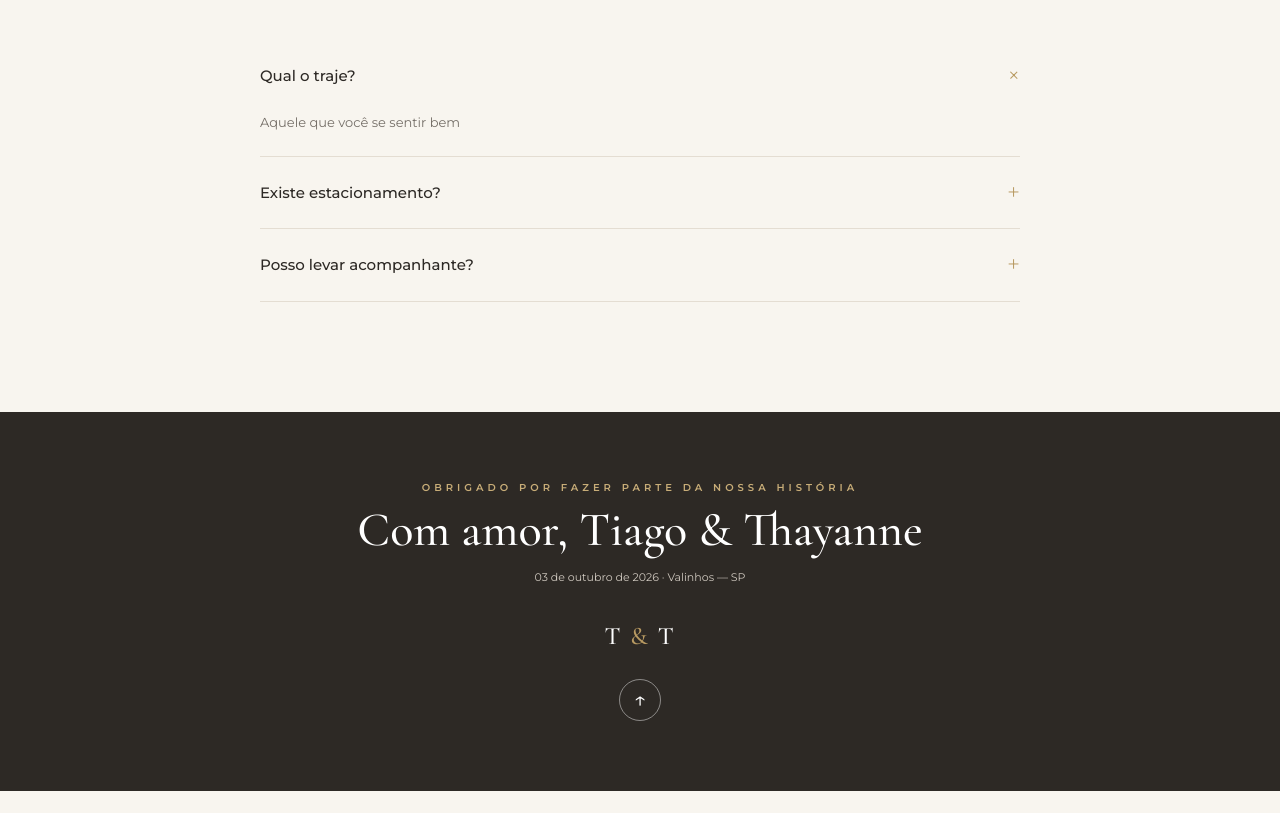
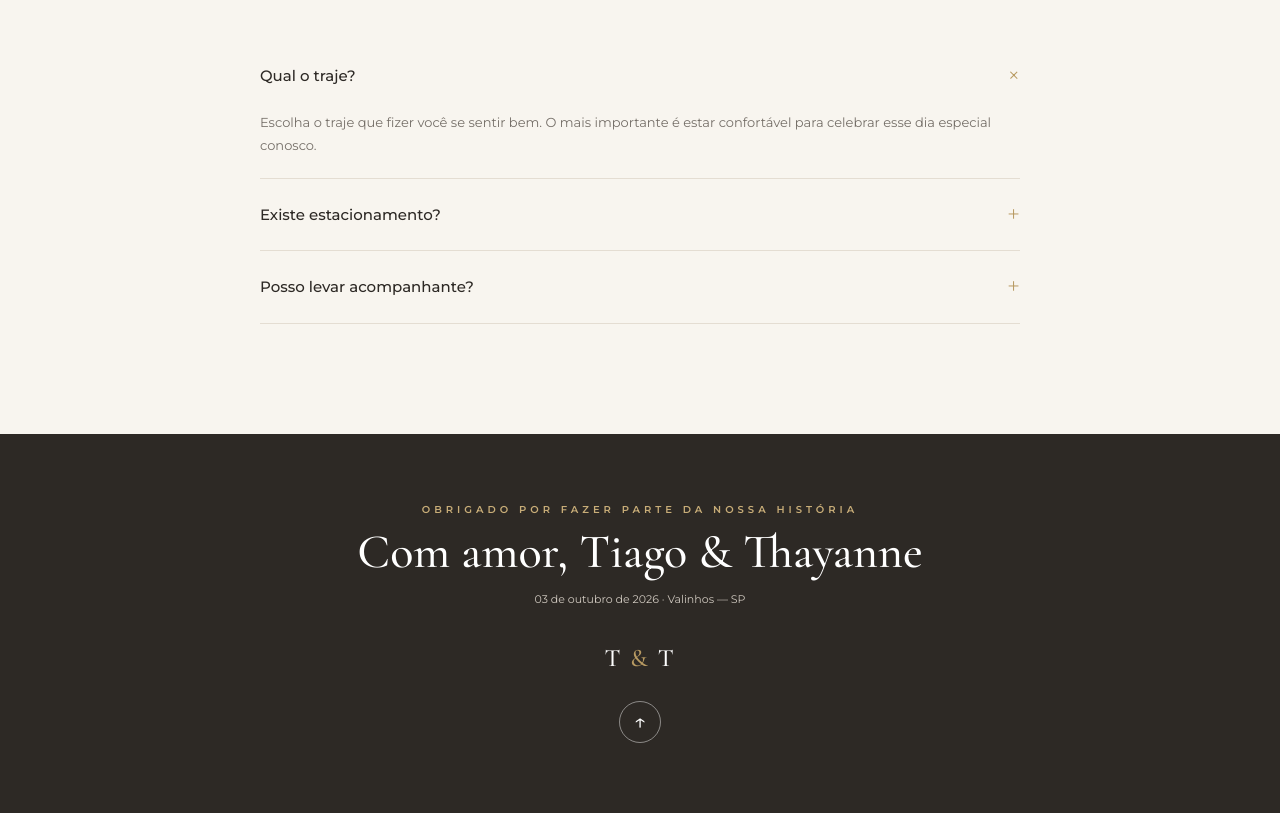
Before and after one commit to tiagostz/wedding, a React (Vite) app in the folder frontend/: page / in a window 1280 px wide. Shown: the part 3401-4214 px from the top of the page. Before the commit the page ends 4192 px from the top, so only its background shows below. Built offline with nearby package versions, Linux system fonts and the light colour scheme; no server answers.

Commit message:
fix: improve FAQ wording

```diff
--- a/frontend/src/components/Faq.tsx
+++ b/frontend/src/components/Faq.tsx
@@ -2,7 +2,7 @@ export function Faq() {
   const faqItems = [
     {
       q: "Qual o traje?",
-      a: "Aquele que você se sentir bem",
+      a: "Escolha o traje que fizer você se sentir bem. O mais importante é estar confortável para celebrar esse dia especial conosco.",
       open: true,
     },
     {
@@ -12,7 +12,7 @@ export function Faq() {
     },
     {
       q: "Posso levar acompanhante?",
-      a: "Sim! São considerados acompanhantes namorado(a), marido ou esposa e filhos(as). Pedimos a gentileza de restringir o convite a essas pessoas.\n\nAlém disso, é importante cadastrar seu acompanhamento no formulário de presença.",
+      a: "Sim! São considerados acompanhantes namorado(a), marido ou esposa e filhos(as). Pedimos, por gentileza, que o convite seja restrito a essas pessoas.\n\nAlém disso, é importante cadastrar seu acompanhante no formulário de confirmação de presença.",
       open: false,
     },
   ];
```
